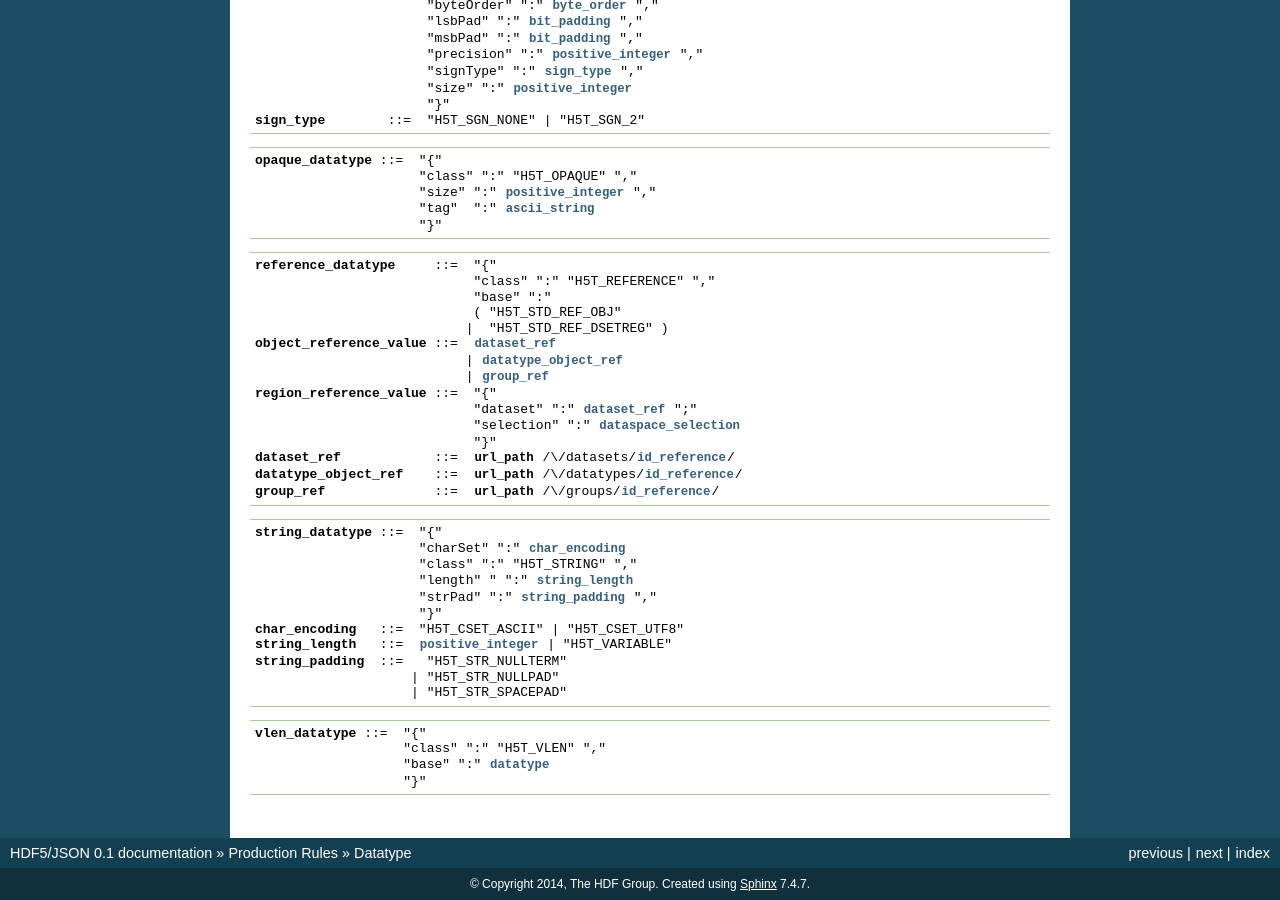
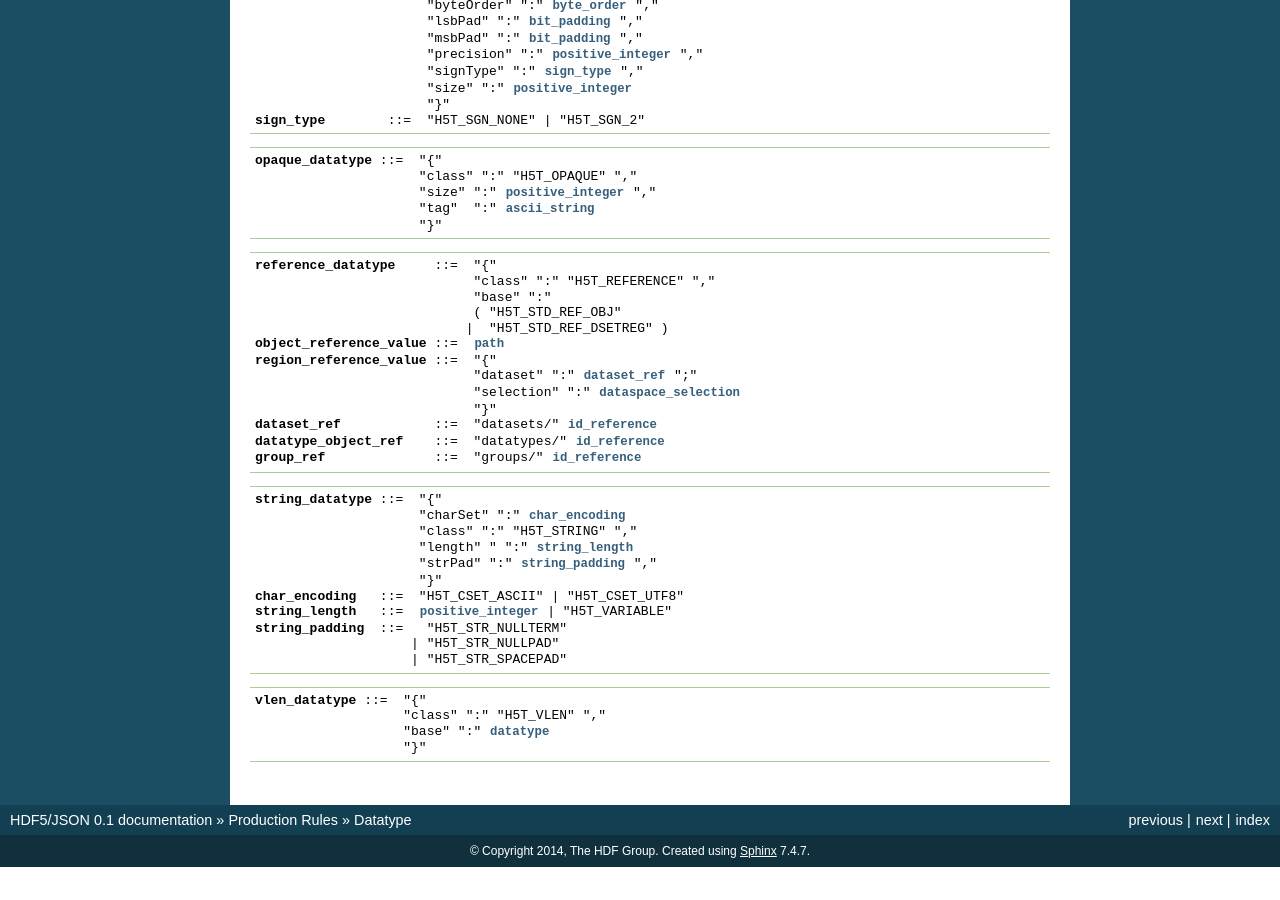
Before and after one commit to HDFGroup/hdf5-json, a Sphinx documentation site: the page built from docs/bnf/datatype.rst, in a window 1280 px wide and 900 px high, scrolled down 1807 px. Built offline with Sphinx 7.4.7, drawn with Linux system fonts in a browser that asks for light colours; after the commit the page ends 2674 px from its top, so only the background shows below that.

Commit message:
Fixed path references.

```diff
--- a/docs/bnf/datatype.rst
+++ b/docs/bnf/datatype.rst
@@ -5,16 +5,16 @@ Datatype
    datatype_object: `identifier` ":" "{"
                   : "type" ":" `datatype`
                   : "}"
-   datatype:   `array_datatype`
-            :| `bitfield_datatype`
-            :| `compound_datatype`
-            :| `enumeration_datatype`
-            :| `floating_point_datatype`
-            :| `integer_datatype`
-            :| `opaque_datatype`
-            :| `reference_datatype`
-            :| `string_datatype`
-	    :| `vlen_datatype`
+   datatype:  `array_datatype`
+           :| `bitfield_datatype`
+           :| `compound_datatype`
+           :| `enumeration_datatype`
+           :| `floating_point_datatype`
+           :| `integer_datatype`
+           :| `opaque_datatype`
+           :| `reference_datatype`
+           :| `string_datatype`
+	   :| `vlen_datatype`
 
 
 .. productionlist::
@@ -139,16 +139,14 @@ Datatype
                      : "base" ":"
                      : ( "H5T_STD_REF_OBJ"
                      :|  "H5T_STD_REF_DSETREG" )
-   object_reference_value: `dataset_ref`
-                         :| `datatype_object_ref`
-			 :| `group_ref`
+   object_reference_value: `path`
    region_reference_value: "{"
                          : "dataset" ":" `dataset_ref` ";"
 			 : "selection" ":" `dataspace_selection`
                          : "}"
-   dataset_ref: `url_path` /\/datasets/`id_reference`/
-   datatype_object_ref: `url_path` /\/datatypes/`id_reference`/
-   group_ref: `url_path` /\/groups/`id_reference`/
+   dataset_ref: "datasets/" `id_reference`
+   datatype_object_ref: "datatypes/" `id_reference`
+   group_ref: "groups/" `id_reference`
 
 .. productionlist::
    string_datatype: "{"
--- a/docs/bnf/filters.rst
+++ b/docs/bnf/filters.rst
@@ -57,6 +57,8 @@ Filter
 	      : "}"
    coding:  "H5_SZIP_EC_OPTION_MASK"
          :| "H5_SZIP_NN_OPTION_MASK"
+
+.. productionlist::
    other_filter: "{"
                : "class" ":" "H5Z_FILTER_USER" ","
 	       : "id" ":" `positive_integer` ","
--- a/docs/bnf/group.rst
+++ b/docs/bnf/group.rst
@@ -15,7 +15,7 @@ Group
    link_list: `link` ("," `link`)*
    link: "{"
        : "title" ":" `link_name` ","
-       : "href" ":" `url_path` | `url_fragment` | `url` ","
+       : "href" ":" `path` | `fragment` | `url` ","
        : "creationProperties" ":" `lcpl`
        : "}"
    lcpl: "{"
--- a/docs/bnf/misc.rst
+++ b/docs/bnf/misc.rst
@@ -16,7 +16,7 @@ Miscellaneous
 .. rubric:: URL
 
 .. productionlist::
-   url: `scheme` "://" `domain` [ ":" `port` ] "/" `path` "#" `fragment`
+   url: `scheme` "://" `domain` [ ":" `port` ] "/" `path` [ "#" `fragment` ]
    scheme: "file" | "http"
    domain: `rfc1738_url_path`
    port: `non_negative_integer`
```
